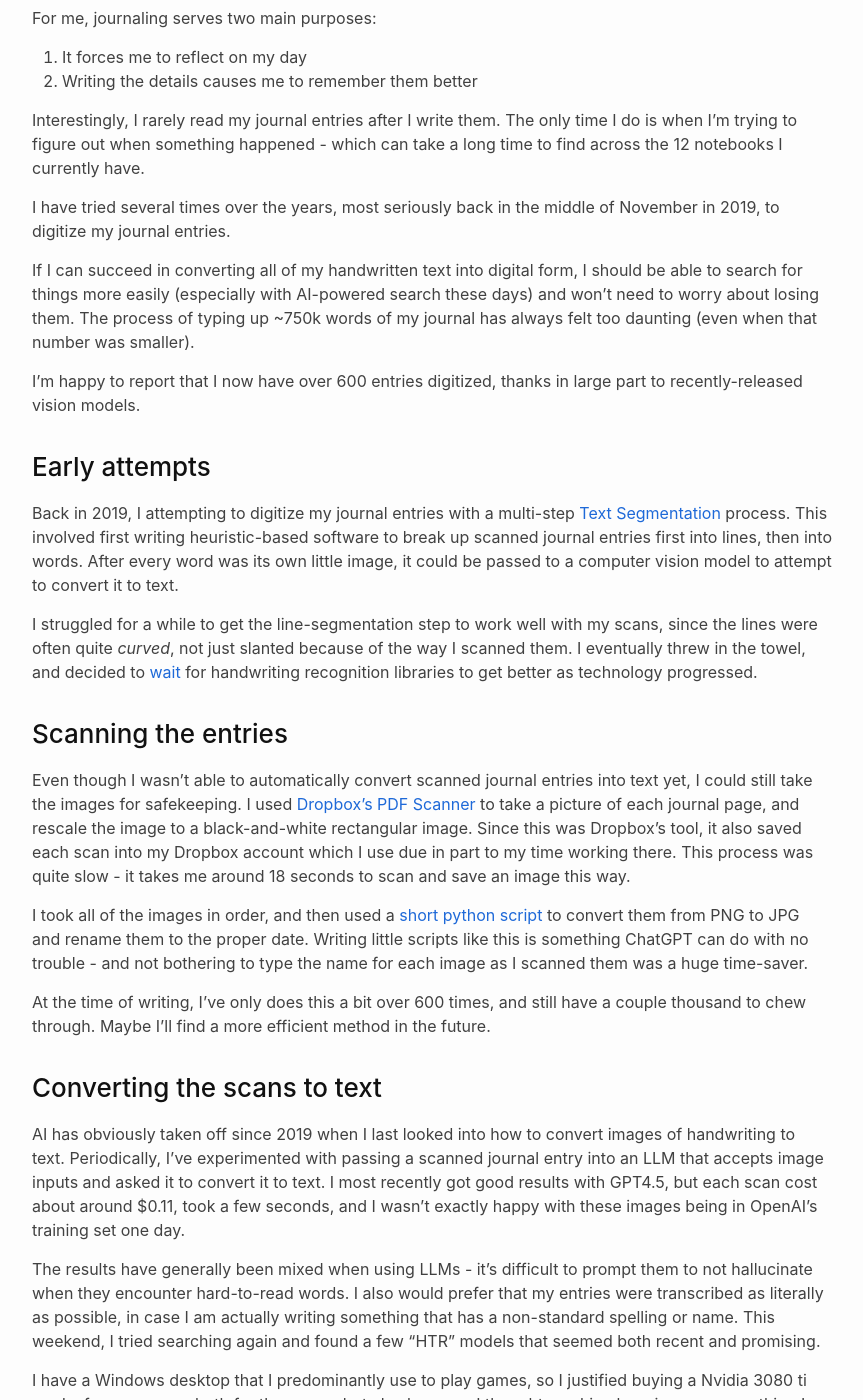
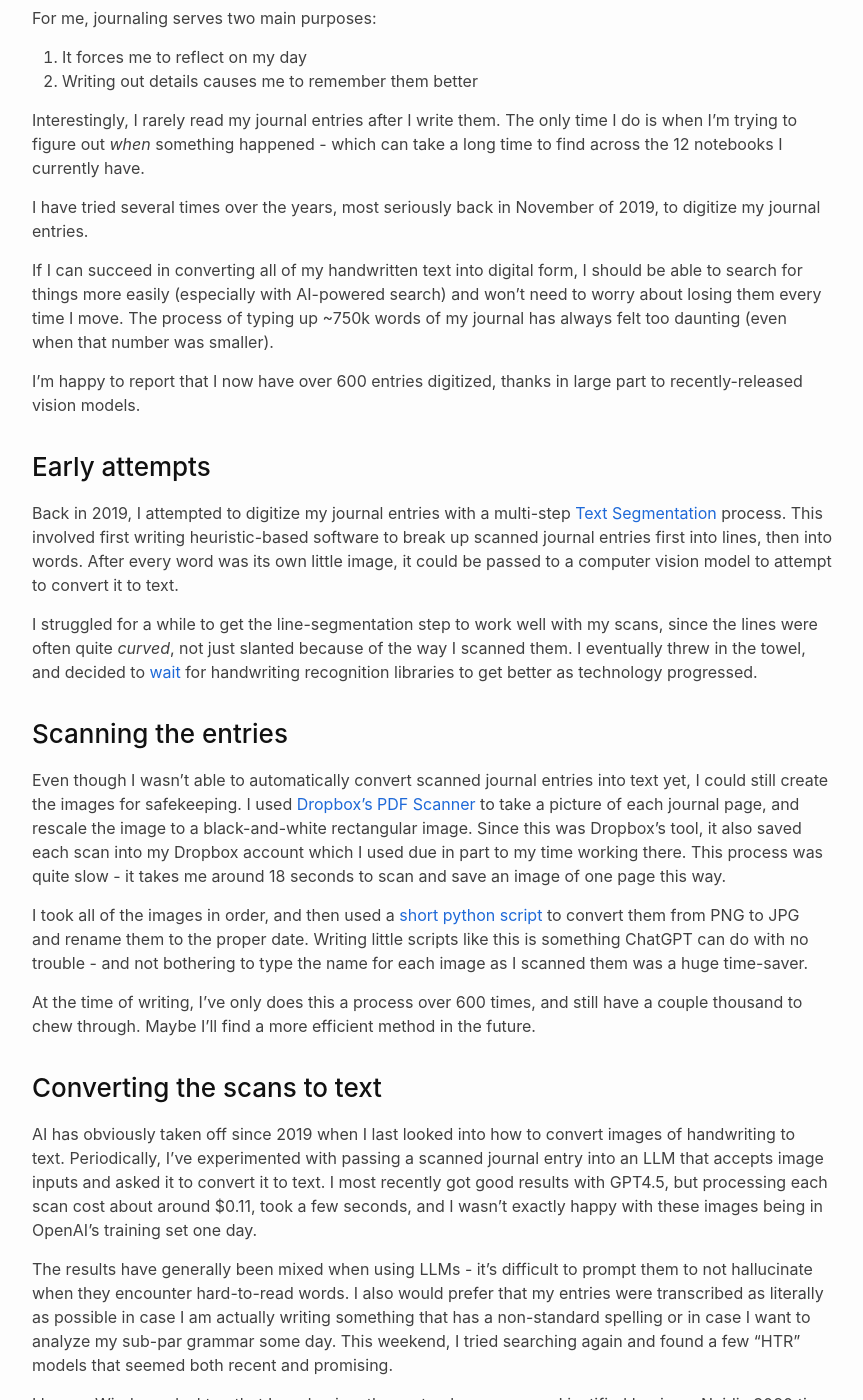
Before and after one commit to dwetterau/dwetterau.github.io, a Jekyll site: the page built from _posts/2025-05-04-digitizing-handwritten-journal-entries.md, in a window 1280 px wide and 1400 px high, scrolled down 453 px. Shown: the whole window, without its empty margins (208-1071 px from the left). Built offline with Jekyll 4.4.1, drawn with Linux system fonts in a browser that asks for light colours; comment, search, counter and statistics services are not loaded; some of the changed text lies outside the part shown.

Commit message:
more editing, add some links to new post

```diff
--- a/_posts/2025-05-04-digitizing-handwritten-journal-entries.md
+++ b/_posts/2025-05-04-digitizing-handwritten-journal-entries.md
@@ -5,30 +5,30 @@
 # Digitizing my handwritten journal entries
 
 I have journaled every day since April 15th, 2018.
-Each of these entries is written by hand, and is one full page of a Large Moleskin "[Classic Notebook](https://www.moleskine.com/en-us/shop/notebooks/the-legendary-notebook/classic-notebook-black-9788883701122.html)".
+Each of these entries is one full page of a Large Moleskin "[Classic Notebook](https://www.moleskine.com/en-us/shop/notebooks/the-legendary-notebook/classic-notebook-black-9788883701122.html)".
 With my handwriting size, this comes out to around 300 words that I write every day, by hand.
-In this post, I'll explain the process that I've used to covert these handwritten entries into digitized text.
+In this post, I'll explain the process that I've started to use to covert these handwritten entries into digitized text.
 
 ### Background
 
 For me, journaling serves two main purposes:
 
 1. It forces me to reflect on my day
-1. Writing the details causes me to remember them better
+1. Writing out details causes me to remember them better
 
 Interestingly, I rarely read my journal entries after I write them.
-The only time I do is when I'm trying to figure out when something happened - which can take a long time to find across the 12 notebooks I currently have.
+The only time I do is when I'm trying to figure out _when_ something happened - which can take a long time to find across the 12 notebooks I currently have.
 
-I have tried several times over the years, most seriously back in the middle of November in 2019, to digitize my journal entries.
+I have tried several times over the years, most seriously back in November of 2019, to digitize my journal entries.
 
-If I can succeed in converting all of my handwritten text into digital form, I should be able to search for things more easily (especially with AI-powered search these days) and won't need to worry about losing them.
+If I can succeed in converting all of my handwritten text into digital form, I should be able to search for things more easily (especially with AI-powered search) and won't need to worry about losing them every time I move.
 The process of typing up ~750k words of my journal has always felt too daunting (even when that number was smaller).
 
 I'm happy to report that I now have over 600 entries digitized, thanks in large part to recently-released vision models.
 
 ### Early attempts
 
-Back in 2019, I attempting to digitize my journal entries with a multi-step [Text Segmentation](https://arthurflor23.medium.com/text-segmentation-b32503ef2613) process.
+Back in 2019, I attempted to digitize my journal entries with a multi-step [Text Segmentation](https://arthurflor23.medium.com/text-segmentation-b32503ef2613) process.
 This involved first writing heuristic-based software to break up scanned journal entries first into lines, then into words.
 After every word was its own little image, it could be passed to a computer vision model to attempt to convert it to text.
 
@@ -37,34 +37,35 @@
 
 ### Scanning the entries
 
-Even though I wasn't able to automatically convert scanned journal entries into text yet, I could still take the images for safekeeping.
+Even though I wasn't able to automatically convert scanned journal entries into text yet, I could still create the images for safekeeping.
 I used [Dropbox's PDF Scanner](https://www.dropbox.com/features/productivity/document-scanner) to take a picture of each journal page, and rescale the image to a black-and-white rectangular image.
-Since this was Dropbox's tool, it also saved each scan into my Dropbox account which I use due in part to my time working there.
-This process was quite slow - it takes me around 18 seconds to scan and save an image this way.
+Since this was Dropbox's tool, it also saved each scan into my Dropbox account which I used due in part to my time working there.
+This process was quite slow - it takes me around 18 seconds to scan and save an image of one page this way.
 
 I took all of the images in order, and then used a [short python script](https://gist.github.com/dwetterau/198123426ce639c70a938aca695ef145) to convert them from PNG to JPG and rename them to the proper date.
 Writing little scripts like this is something ChatGPT can do with no trouble - and not bothering to type the name for each image as I scanned them was a huge time-saver.
 
-At the time of writing, I've only does this a bit over 600 times, and still have a couple thousand to chew through.
+At the time of writing, I've only does this a process over 600 times, and still have a couple thousand to chew through.
 Maybe I'll find a more efficient method in the future.
 
 ### Converting the scans to text
 
 AI has obviously taken off since 2019 when I last looked into how to convert images of handwriting to text.
 Periodically, I've experimented with passing a scanned journal entry into an LLM that accepts image inputs and asked it to convert it to text.
-I most recently got good results with GPT4.5, but each scan cost about around $0.11, took a few seconds, and I wasn't exactly happy with these images being in OpenAI's training set one day.
+I most recently got good results with GPT4.5, but processing each scan cost about around $0.11, took a few seconds, and I wasn't exactly happy with these images being in OpenAI's training set one day.
 
 The results have generally been mixed when using LLMs - it's difficult to prompt them to not hallucinate when they encounter hard-to-read words.
-I also would prefer that my entries were transcribed as literally as possible, in case I am actually writing something that has a non-standard spelling or name.
+I also would prefer that my entries were transcribed as literally as possible in case I am actually writing something that has a non-standard spelling or in case I want to analyze my sub-par grammar some day.
 This weekend, I tried searching again and found a few "HTR" models that seemed both recent and promising.
 
 I have a Windows desktop that I predominantly use to play games, so I justified buying a Nvidia 3080 ti card a few years ago both for the games but also because I thought machine learning was something I might one day want to play with.
 After a few hours of struggling to get CUDA working inside of Ubuntu inside of WSL2 inside of Windows 11 (this setup is a story for another day), I was ready to try out some models.
 
 I first tried [TrOCR](https://huggingface.co/microsoft/trocr-base-handwritten) because it mentioned it was fine-tuned on a handwriting database that sounded relevant.
-I missed the fine print that it only could process one line of text at a time, which meant it still needed line segmentation first to work.
+But I missed the fine print that it only could process one line of text at a time, which meant it still needed line segmentation first to work.
+
 Luckily, I then found and tried out [Florence-2](https://huggingface.co/microsoft/Florence-2-large) which worked amazingly well, out of the box.
-Here are the [~30 lines of code](https://gist.github.com/dwetterau/2d02857419293b5545246d0d6fa68b77) you need in Python to load the model and process an image from a local file.
+Here are the [~30 lines of code](https://gist.github.com/dwetterau/2d02857419293b5545246d0d6fa68b77) of Python I used to load the model and process an image from a local file.
 
 On my setup, it seems to need around 7GB of VRAM to run - and takes a minute and a half to load into memory.
 Inference for each image took around 4 seconds, and then I spent another 1.5 seconds or so uploading the image and inferred text to Airtable.
@@ -78,18 +79,17 @@
 I intend to slowly work my way through every scan to patch up the results.
 This model does a good job of also including the line breaks, which should make it much easier for me to read the scan and the text side-by-side.
 
-In the small handful of early entries I looked at, it was only getting 1-2 words wrong per entry.
-As I work my way through this process, I might report back with some accuracy numbers.
+In the small handful of early entries I looked at, it was only getting 1-2 words wrong per entry (an accuracy of >99%!).
+As I work my way through this process, I might report back with some more concrete accuracy numbers.
 It seemed like the quality was already high enough to start interpreting the results with LLMs, which pushed me to go ahead and run this on all the scans I have so far.
 
 ### Wrapping up
 
 I work at Airtable, and specifically have been working on many of our [AI capabilities](https://www.airtable.com/platform/ai) lately.
-For one of my personal Airtable bases, I'm eager to have the text content of my journal entries available so that I can start processing them with AI search and summarization tools.
+For one of my personal Airtable bases ([see post here!](/2025/05/15/custom-airtable-agent-chapter-1.html)), I'm eager to have the text content of my journal entries available so that I can start processing them with AI search and summarization tools.
 
 After converting each scanned image to text with the model above, I then uploaded the image along with the text to an Airtable table with [these Python functions](https://gist.github.com/dwetterau/7ad292d593ff0f84820f237681372232).
 The end result of this is I now have a "Journal" table in Airtable with the date, scanned image, and extracted text of each entry.
-I might also use this table to help keep track of the process of auditing and correcting all of the text output, since it's definitely not perfect.
 
 I'm excited to start asking questions about and search over everything I've written.
 I intend to write a few more blog posts about what I end up doing with all of this data.
```
